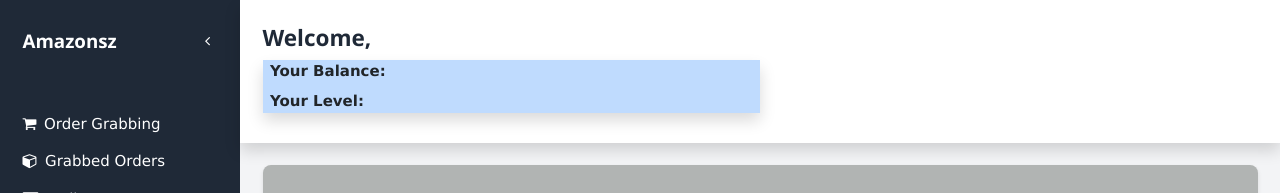
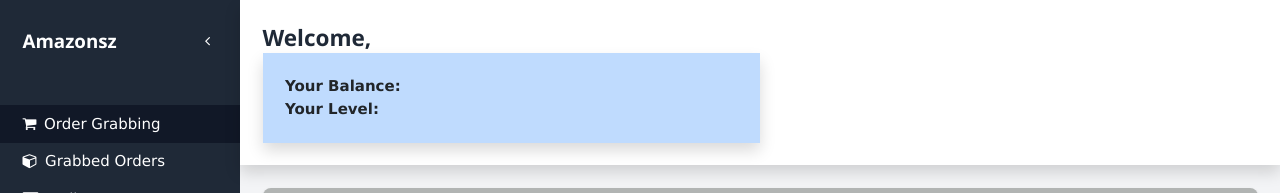
Before and after one commit to mcmnyages/OrderGrabingProject, a Vue app: page /dashboard/orders in a window 1280 px wide. Shown: the top 193 px of the page. Built offline with nearby package versions, Linux system fonts and the light colour scheme.

Commit message:
Fixed the active route in the dashboard

```diff
--- a/src/components/Dashboard.vue
+++ b/src/components/Dashboard.vue
@@ -2,14 +2,14 @@
 import { computed, ref, onMounted } from 'vue';
 import { getAllTransactions, getAllUsers } from '@/mockApi';
 import { useUserStore } from '@/store/user';
-import { useRouter } from 'vue-router';  // Add this import
+import { useRouter, useRoute } from 'vue-router';
 import Message from './Message.vue';
 
 const userStore = useUserStore();
-const router = useRouter();  // Add this line
+const router = useRouter();
+const route = useRoute();
 const user = computed(() => userStore.user);
 const usersData = ref([]);
-
 const navLinks = ref([
   { to: '/dashboard/orders', text: 'Order Grabbing', icon: 'fa fa-shopping-cart' },
   { to: '/dashboard/grabbed-orders', text: 'Grabbed Orders', icon: 'fa fa-cube' },
@@ -17,7 +17,6 @@
   { to: '/dashboard/settings', text: 'Settings', icon: 'fa fa-cogs' },
   { to: '/dashboard/account', text: 'My Account', icon: 'fa fa-user' },
 ]);
-
 const currentYear = computed(() => new Date().getFullYear());
 const isCollapsed = ref(false);
 const isMobileMenuOpen = ref(false);
@@ -25,86 +24,70 @@
 const toggleCollapse = () => {
   isCollapsed.value = !isCollapsed.value;
 };
-
 const toggleMobileMenu = () => {
   isMobileMenuOpen.value = !isMobileMenuOpen.value;
 };
 
-// Add this logout function
 const logout = async () => {
   try {
-    await userStore.logoutUser();  // Assuming your userStore has a logout method
-    router.push('/login');  // Redirect to login page after logout
+    await userStore.logoutUser();
+    router.push('/login');
   } catch (error) {
     console.error('Logout failed:', error);
-    // Handle logout error (e.g., show an error message to the user)
   }
 };
 
-
-
 const transactionsData = ref(null);
-let currentTransaction = ref(null);
+const currentTransaction = ref(null);
 
 onMounted(async () => {
   try {
     const [transactions, users] = await Promise.all([getAllTransactions(), getAllUsers()]);
     transactionsData.value = transactions;
     usersData.value = users;
-    updateTransaction();  // Immediately generate a random transaction
+    updateTransaction();
   } catch (error) {
     console.error('Failed to fetch data:', error);
   }
 });
 
-
 const updateTransaction = () => {
   if (transactionsData.value.length > 0 && usersData.value.length > 0) {
     const randomIndex = Math.floor(Math.random() * transactionsData.value.length);
     const randomTransaction = transactionsData.value[randomIndex];
-
-    // Find the corresponding user for this transaction based on user_id
     const user = usersData.value.find(u => u.id === randomTransaction.user_id);
-
-    // Add the username to the transaction
     currentTransaction.value = {
       ...randomTransaction,
       username: user ? user.username : 'Unknown User',
     };
-
-    // Reset the transaction after 2 seconds
     setTimeout(() => {
       currentTransaction.value = null;
     }, 5000);
   }
 };
 
-
-
 onMounted(() => {
   setInterval(() => {
-    updateTransaction();  // Only update if transactions are loaded
+    updateTransaction();
   }, 8000);
 });
 </script>
 
+
 <template>
   <div class="flex flex-col min-h-screen bg-gray-100">
-    <!-- Mobile Header -->
     <header class="lg:hidden bg-gray-800 text-white p-4 flex justify-between items-center">
       <h2 class="text-xl font-bold">Amazonsz</h2>
       <button @click="toggleMobileMenu" class="text-2xl">
         <i class="fa fa-bars"></i>
       </button>
     </header>
-
     <div class="flex flex-1">
-      <!-- Sidebar -->
       <aside :class="[
-        'bg-gray-800 text-white transition-all duration-300 ease-in-out',
-        isCollapsed ? 'w-16' : 'w-64',
-        isMobileMenuOpen ? 'block' : 'hidden lg:block'
-      ]">
+          'bg-gray-800 text-white transition-all duration-300 ease-in-out',
+          isCollapsed ? 'w-16' : 'w-64',
+          isMobileMenuOpen ? 'block' : 'hidden lg:block'
+        ]">
         <div class="p-4 flex justify-between items-center">
           <h2 v-if="!isCollapsed" class="text-xl font-bold">Amazonsz</h2>
           <button @click="toggleCollapse" class="text-white p-2 rounded hover:bg-gray-700">
@@ -117,12 +100,11 @@
             :key="link.to"
             :to="link.to"
             class="block px-4 py-2 hover:bg-gray-700 transition-colors duration-200"
-            :class="{ 'text-center': isCollapsed }"
+            :class="{ 'text-center': isCollapsed, 'bg-gray-900': route.path === link.to }"
           >
             <i :class="link.icon" class="mr-2"></i>
             <span v-if="!isCollapsed">{{ link.text }}</span>
           </router-link>
-          <!-- Add logout button -->
           <button
             @click="logout"
             class="w-full text-left px-4 py-2 bg-red-800 hover:bg-red-1000 transition-colors duration-200"
@@ -133,28 +115,25 @@
           </button>
         </nav>
       </aside>
-
-      <!-- Main Content -->
       <div class="flex-1 flex flex-col">
         <header class="bg-white shadow p-4">
           <h1 class="text-2xl font-semibold text-gray-800">Welcome, {{ user?.username }}</h1>
-          <div class="bg-blue-200 hover:bg-shadow-grey-400 font-black shadow w-2/4">
-          <p class="m-2">Your Balance:{{user?.balance}}</p>
-          <p class="m-2">Your Level:{{user?.level}}</p>
+          <div class="bg-blue-200 shadow w-2/4 p-4">
+            <strong> <p>Your Balance: {{ user?.balance }}</p>
+              <p>Your Level: {{ user?.level }}</p>
+            </strong>
           </div>
         </header>
-        <div v-if="currentTransaction" class="fixed top-0.5/4 left-2/4 z-10">
+        <div v-if="currentTransaction" class="fixed top-1/4 left-1/2 z-10">
           <Message :transaction="currentTransaction" />
         </div>
         <main class="flex-1 p-4">
-
           <router-view v-slot="{ Component }">
             <transition name="fade" mode="out-in">
               <component :is="Component" />
             </transition>
           </router-view>
         </main>
-
         <footer class="bg-gray-800 text-white p-4 text-center">
           <p>&copy; {{ currentYear }} Amazonsz E-commerce</p>
         </footer>
@@ -163,17 +142,15 @@
   </div>
 </template>
 
+
 <style>
 @import 'https://cdnjs.cloudflare.com/ajax/libs/font-awesome/4.7.0/css/font-awesome.min.css';
 @import 'https://cdnjs.cloudflare.com/ajax/libs/tailwindcss/2.2.19/tailwind.min.css';
 
-.fade-enter-active,
-.fade-leave-active {
+.fade-enter-active, .fade-leave-active {
   transition: opacity 0.3s ease;
 }
-
-.fade-enter-from,
-.fade-leave-to {
+.fade-enter-from, .fade-leave-to {
   opacity: 0;
 }
 </style>
```
